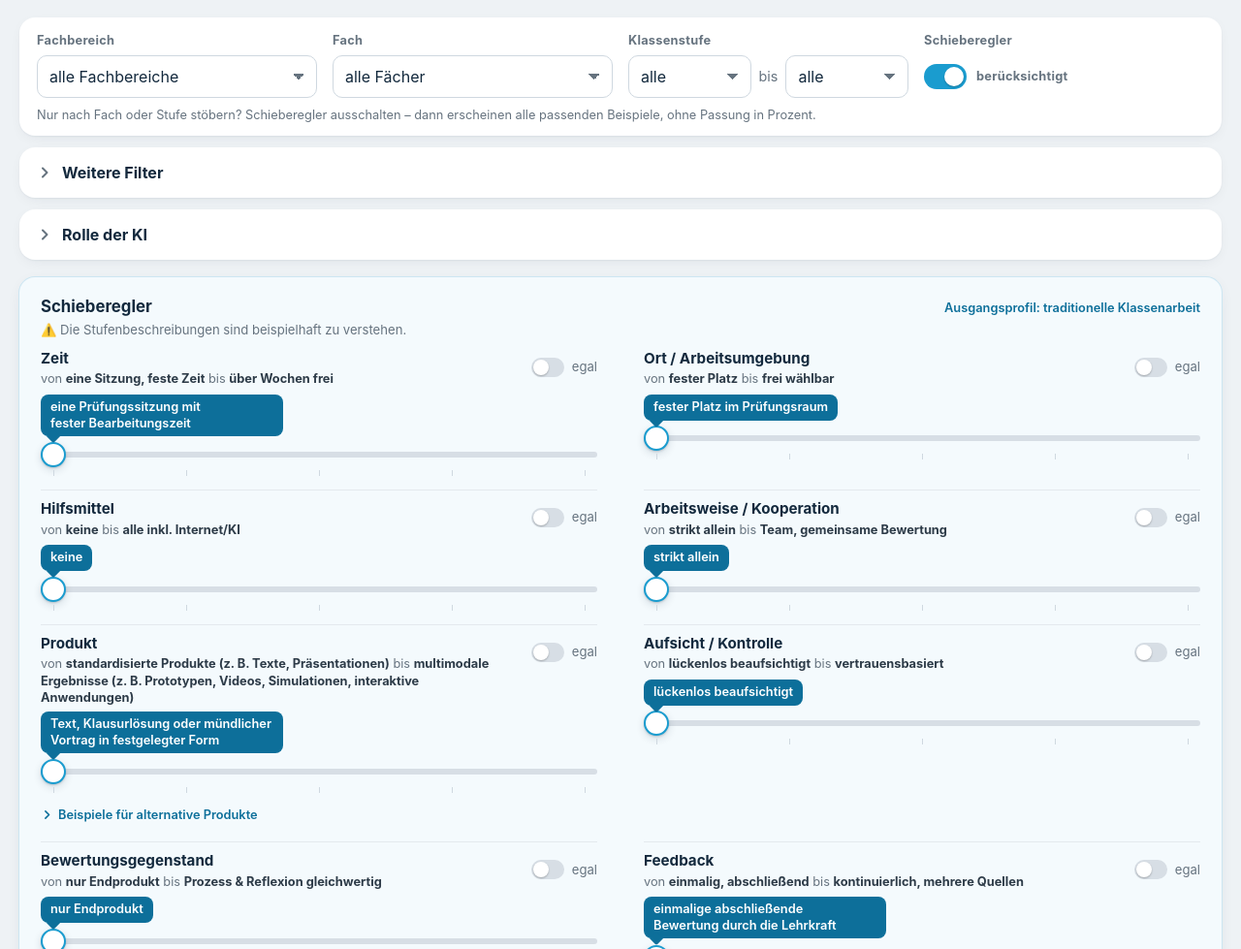
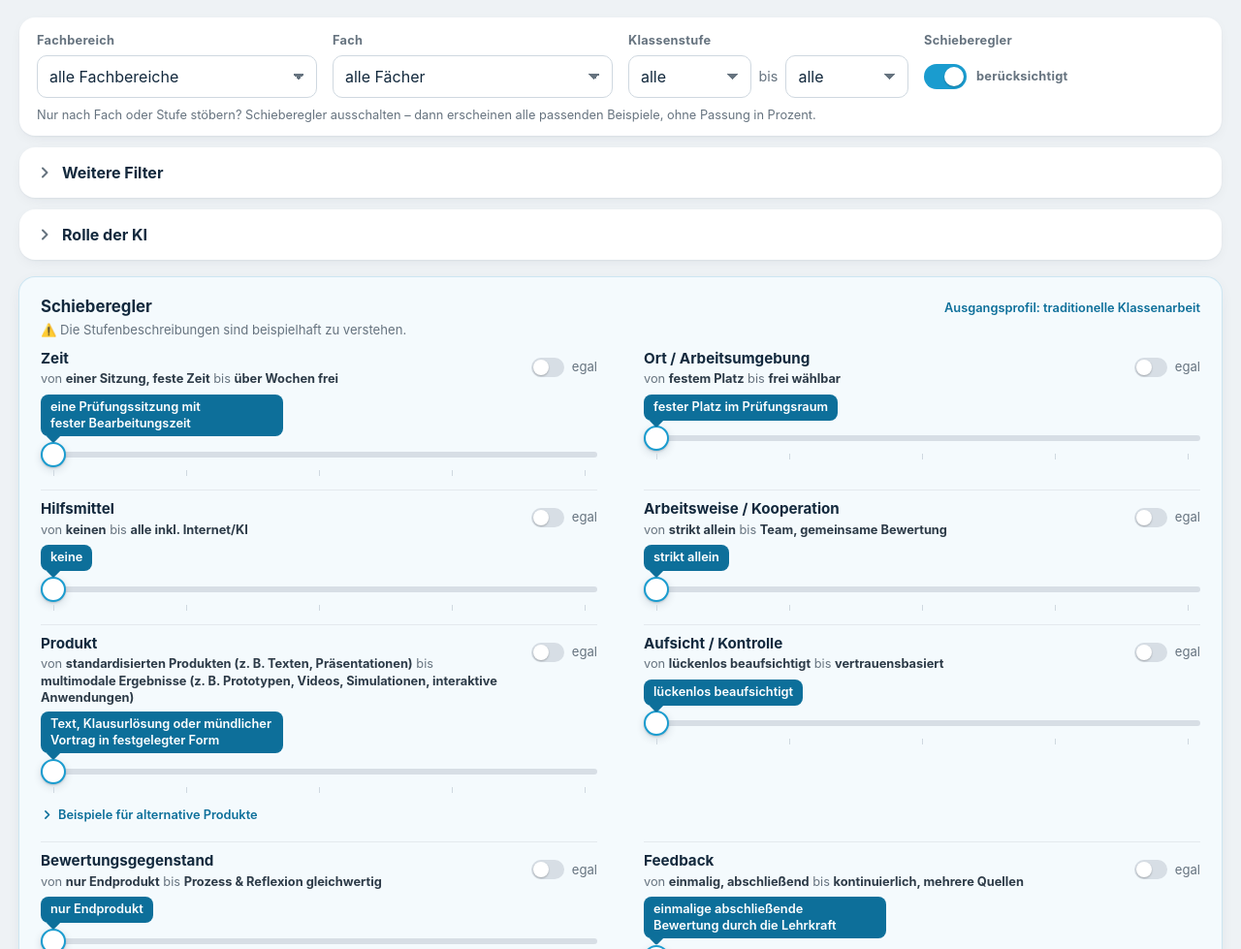
Before and after one commit to wiegweb/pruefungsformate, a plain HTML site: page index.html in a window 1280 px wide. Shown: the part 121-1100 px from the top of the page at 97% size. Drawn offline with Linux system fonts and the light colour scheme.

Commit message:
Regler: Grammatik in Polbeschriftungen, Trefferleiste mit Abstand und Glas-Material, ausgegraut bei egal
Co-Authored-By: Claude Haiku 5.5 <noreply@anthropic.com>
Claude-Session: https://claude.ai/code/session_01AVhGUvYwQw2hocCyiZ1Y4K

```diff
--- a/index.html
+++ b/index.html
@@ -120,7 +120,8 @@ select{appearance:none;-webkit-appearance:none;padding-right:34px;background-ima
 .regler-panel.pausiert #regler,.regler-panel.pausiert .regler-fuss{opacity:.4;pointer-events:none}
 
 /* Live-Trefferzahl: Leiste unten und Rückmeldung am Regler */
-.liveleiste{position:fixed;left:50%;bottom:14px;transform:translateX(-50%);width:min(560px,calc(100% - 24px));z-index:20;display:flex;align-items:center;justify-content:space-between;gap:12px;padding:10px 10px 10px 18px;border-radius:14px;background:var(--navy);color:#fff;box-shadow:0 8px 24px -6px rgba(13,46,73,.45);transition-property:opacity,transform;transition-duration:.18s;transition-timing-function:var(--ease)}
+.liveleiste{position:fixed;left:50%;bottom:14px;transform:translateX(-50%);width:min(560px,calc(100% - 24px));z-index:20;display:flex;align-items:center;justify-content:space-between;gap:12px;padding:10px 10px 10px 18px;border-radius:14px;background:rgba(18,59,92,.88);-webkit-backdrop-filter:blur(16px) saturate(160%);backdrop-filter:blur(16px) saturate(160%);color:#fff;box-shadow:0 8px 24px -6px rgba(13,46,73,.45);transition-property:opacity,transform;transition-duration:.18s;transition-timing-function:var(--ease)}
+@media (prefers-reduced-transparency:reduce){.liveleiste{background:var(--navy);-webkit-backdrop-filter:none;backdrop-filter:none}}
 .liveleiste[hidden]{display:flex;opacity:0;transform:translate(-50%,10px);pointer-events:none;visibility:hidden}
 .ll-text b{display:block;font-size:.98rem;font-variant-numeric:tabular-nums}
 .ll-band{display:flex;gap:3px;margin-top:4px;width:140px}
@@ -206,6 +207,7 @@ input[type=range]:focus-visible::-moz-range-thumb{outline:3px solid var(--akzent
 .striche{position:relative;height:8px;margin-bottom:2px}
 .striche i{position:absolute;top:0;width:1px;height:6px;background:var(--linie-stark)}
 .regler.aus input[type=range]{opacity:.35}
+.regler.aus .pole,.regler.aus label.name{opacity:.55}
 .regler.aus .blase{background:#e3e8ed;color:var(--leise);font-style:italic;font-weight:500}
 .regler-fuss{display:flex;flex-wrap:wrap;gap:4px;border-top:1px solid var(--linie);padding-top:6px;margin:0 -8px}
 
@@ -325,7 +327,7 @@ footer{max-width:1320px;margin:0 auto;padding:0 20px 40px;font-size:.84rem;color
   </div>
 </header>
 
-<main>
+<main style="padding-bottom:96px">
   <noscript><div class="fehler"><h2>JavaScript ist ausgeschaltet</h2><p>Diese Seite braucht JavaScript, um die Regler und die Beispielsammlung anzuzeigen.</p></div></noscript>
   <div id="meldungen"></div>
 
@@ -440,21 +442,21 @@ const CONFIG = {
   // name  = Überschrift des Reglers, kurz = Kurzname im Achsenprofil der Karten
   // start = Stufe im Ausgangsprofil (traditionelle Klassenarbeit)
   achsen: [
-    { feld:"achse1", name:"Zeit", kurz:"Zeit", start:1, polLinks:"eine Sitzung, feste Zeit", polRechts:"über Wochen frei",
+    { feld:"achse1", name:"Zeit", kurz:"Zeit", start:1, polLinks:"einer Sitzung, feste Zeit", polRechts:"über Wochen frei",
       stufen:[
         "eine Prüfungssitzung mit fester Bearbeitungszeit",
         "mehrere fest terminierte Prüfungssitzungen",
         "vorgegebene Arbeitsphasen mit festen Zwischenfristen",
         "flexible Zeitfenster und Meilensteine, angepasst an den Produktentwicklungsprozess und iterative Arbeitsweisen",
         "über Wochen frei einteilbar, nur Abgabetermin festgelegt" ] },
-    { feld:"achse2", name:"Ort / Arbeitsumgebung", kurz:"Ort", start:1, polLinks:"fester Platz", polRechts:"frei wählbar",
+    { feld:"achse2", name:"Ort / Arbeitsumgebung", kurz:"Ort", start:1, polLinks:"festem Platz", polRechts:"frei wählbar",
       stufen:[
         "fester Platz im Prüfungsraum",
         "freie Platzwahl im vorgegebenen Prüfungsraum",
         "unterschiedliche Arbeitsbereiche innerhalb der Schule",
         "hybride Arbeitsumgebungen, die physische und digitale Zusammenarbeit ermöglichen",
         "Arbeitsort vollständig frei wählbar, auch zu Hause" ] },
-    { feld:"achse3", name:"Hilfsmittel", kurz:"Hilfsmittel", start:1, polLinks:"keine", polRechts:"alle inkl. Internet/KI",
+    { feld:"achse3", name:"Hilfsmittel", kurz:"Hilfsmittel", start:1, polLinks:"keinen", polRechts:"alle inkl. Internet/KI",
       stufen:[
         "keine",
         "einzelne vorgegebene Hilfsmittel",
@@ -468,7 +470,7 @@ const CONFIG = {
         "gemeinsame Vorbereitung, individuelle Prüfung – oder andersrum",
         "überwiegend kollaborativ, individuell bewertete Anteile",
         "Teamarbeit mit gemeinsamer Bewertung" ] },
-    { feld:"achse5", name:"Produkt", kurz:"Produkt", start:1, polLinks:"standardisierte Produkte (z. B. Texte, Präsentationen)", polRechts:"multimodale Ergebnisse (z. B. Prototypen, Videos, Simulationen, interaktive Anwendungen)",
+    { feld:"achse5", name:"Produkt", kurz:"Produkt", start:1, polLinks:"standardisierten Produkten (z. B. Texten, Präsentationen)", polRechts:"multimodale Ergebnisse (z. B. Prototypen, Videos, Simulationen, interaktive Anwendungen)",
       info:{ titel:"Beispiele für alternative Produkte", gruppen:[
         ["Textprodukte", "Reden und Essays, fiktive Dialoge, Stellungnahmen"],
         ["Mixed Media", "digitale Portfolios, interaktive Mindmaps, virtuelle Produkte"],
```
